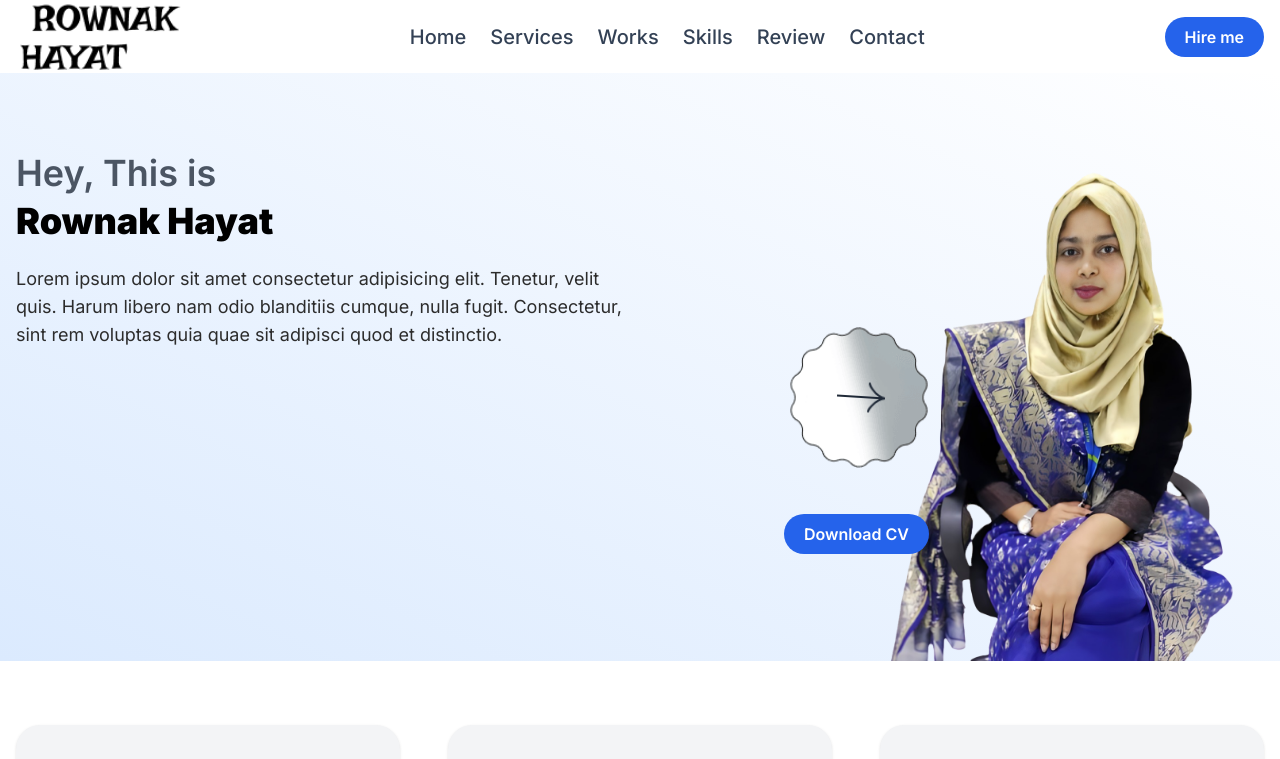
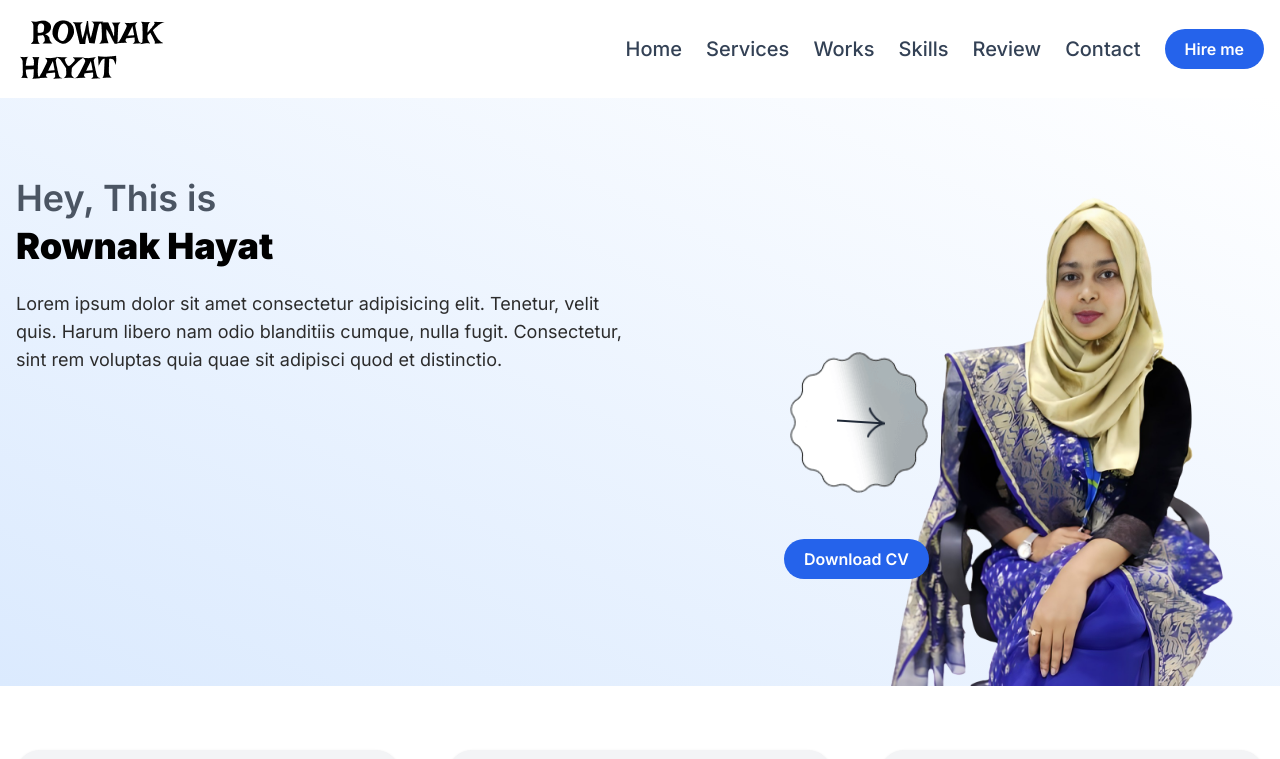
Before and after one commit to RownakHayat/rownak-webportal, a Next.js app: page / in a window 1280 px wide. Shown: the top 759 px of the page. Built offline with nearby package versions, Linux system fonts and the light colour scheme.

Commit message:
Navbar responsive

```diff
--- a/components/Navbar/Navbar.tsx
+++ b/components/Navbar/Navbar.tsx
@@ -1,37 +1,54 @@
 'use client';
 
+import { AlignJustify, X } from 'lucide-react';
 import Image from 'next/image';
 import Link from 'next/link';
-import React from 'react';
+import React, { useState } from 'react';
 
-const Navbar = () => {
-  return (
-    <header className="">
-      <div className="container mx-auto px-4">
-        <div className="flex flex-col lg:flex-row items-center justify-center relative">
-          {/* Logo */}
-            <Link href="/" scroll={false}>
-              <Image
-                src={"/images/Frame 11.png"}
-                alt="Logo"
-                width={166}
-                height={60}
-                className=""
-                priority
-              />
-            </Link>
-
-          {/* Navigation */}
-          <nav className="flex-1">
-            <ul className="flex flex-wrap justify-center items-center gap-6">
-              {[
+const navigation = [
   { href: '/home', label: 'Home' },
   { href: '/services', label: 'Services' },
   { href: '/works', label: 'Works' },
   { href: '/skills', label: 'Skills' },
   { href: '/review', label: 'Review' },
   { href: '/contact', label: 'Contact' },
-              ].map(({ href, label }) => (
+];
+
+const Navbar = () => {
+  const [menuOpen, setMenuOpen] = useState(false);
+
+  return (
+    <header className="bg-white shadow-md">
+      <div className="container mx-auto px-4 py-4 flex items-center justify-between">
+        {/* Logo */}
+        <Link href="/" scroll={false}>
+          <Image
+            src="/images/Frame 11.png"
+            alt="Logo"
+            width={166}
+            height={60}
+            priority
+            className="h-auto w-auto"
+          />
+        </Link>
+
+        {/* Toggle Button for Mobile */}
+        <button
+          onClick={() => setMenuOpen(!menuOpen)}
+          className="lg:hidden p-2 text-gray-600 hover:text-black focus:outline-none"
+          aria-label="Toggle menu"
+        >
+          {menuOpen ? <X className="w-6 h-6" /> : <AlignJustify className="w-6 h-6" />}
+        </button>
+
+        {/* Navigation Links */}
+        <nav
+          className={`${
+            menuOpen ? 'block' : 'hidden'
+          } absolute lg:static top-[10%] left-0 w-full lg:w-auto bg-white lg:bg-transparent z-50 lg:flex items-center space-y-4 lg:space-y-0 lg:space-x-6 px-4 lg:px-0 mt-4 lg:mt-0 shadow-lg lg:shadow-none`}
+        >
+          <ul className="flex flex-col lg:flex-row items-center gap-4 lg:gap-6">
+            {navigation.map(({ href, label }) => (
               <li key={href}>
                 <Link href={href}>
                   <span className="relative group">
@@ -42,19 +59,17 @@ const Navbar = () => {
                 </Link>
               </li>
             ))}
-            </ul>
-          </nav>
-
-          {/* Button */}
-          <div className="mt-4 lg:mt-0 lg:ms-3">
+            {/* CTA Button */}
+            <li className="mt-2 lg:mt-0">
               <Link
                 href="#contact-section"
                 className="inline-block bg-blue-600 hover:bg-blue-700 text-white font-semibold py-2 px-5 rounded-full transition"
               >
                 Hire me
               </Link>
-          </div>
-        </div>
+            </li>
+          </ul>
+        </nav>
       </div>
     </header>
   );
--- a/package.json
+++ b/package.json
@@ -9,6 +9,7 @@
     "lint": "next lint"
   },
   "dependencies": {
+    "lucide-react": "^0.503.0",
     "next": "15.3.1",
     "react": "^19.0.0",
     "react-dom": "^19.0.0"
```
Also changed, not shown: 1 other file (tests, documents, lock files or other folders). Lines whose indentation alone changed are shown as unchanged.
